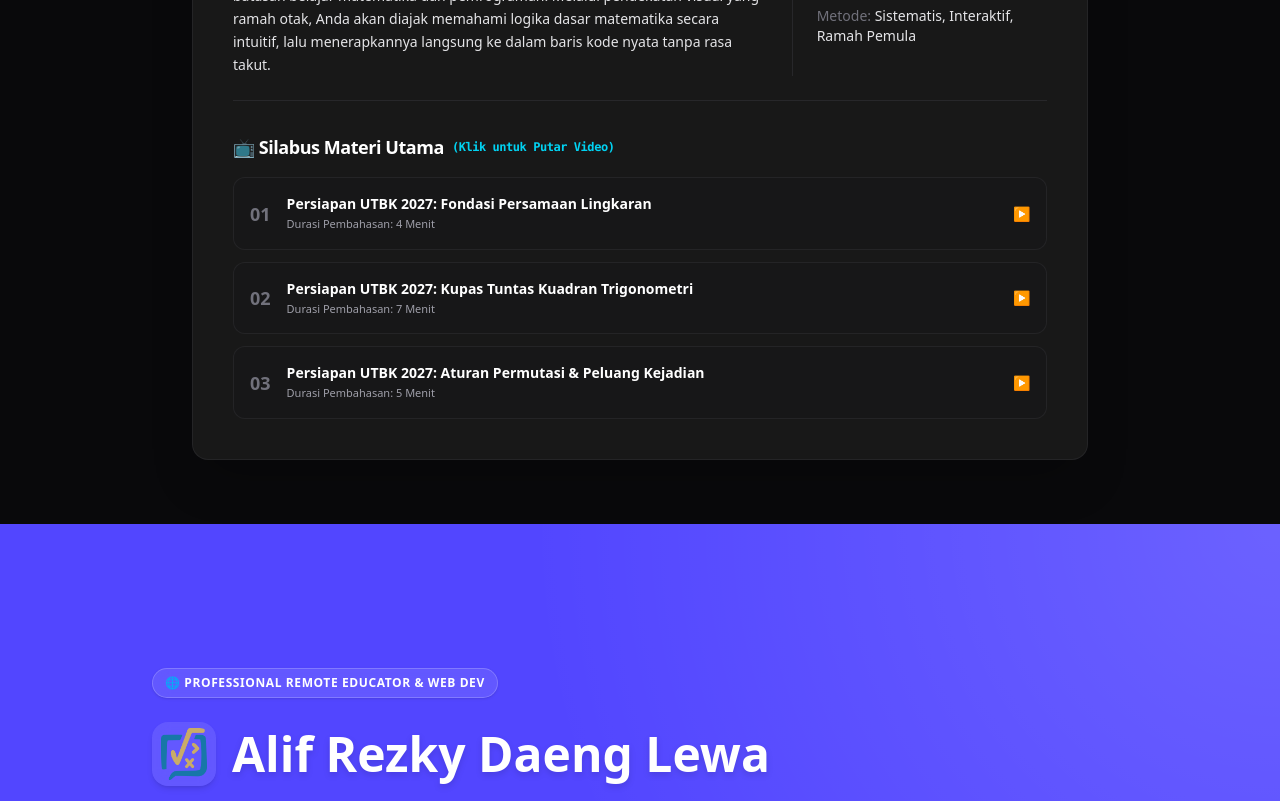
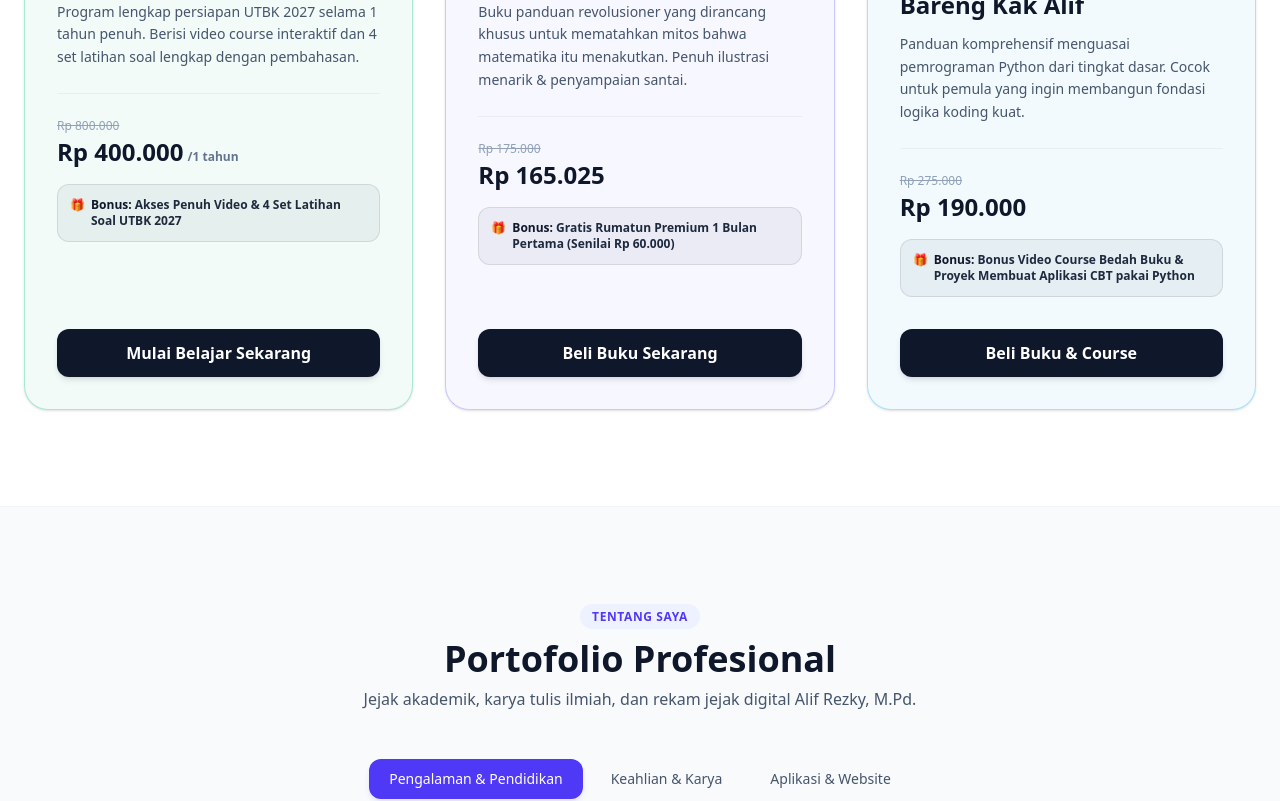
Before and after one commit to teknoalif/kakalif, a Next.js app: page / in a window 1280 px wide. Shown: the part 1760-2561 px from the top of the page. Built offline with nearby package versions, Linux system fonts and the light colour scheme.

Commit message:
Update page.js

```diff
--- a/src/app/page.js
+++ b/src/app/page.js
@@ -14,10 +14,7 @@ export default function Home() {
     <main className="min-h-screen pt-16">
       <Navbar />
       <BookPromo />
-      <RumaatunPromo />
-      <Hero />
       <Products />
-      <Features />
       <Portfolio />
       <Achievements />
       <Testimonials />
```
